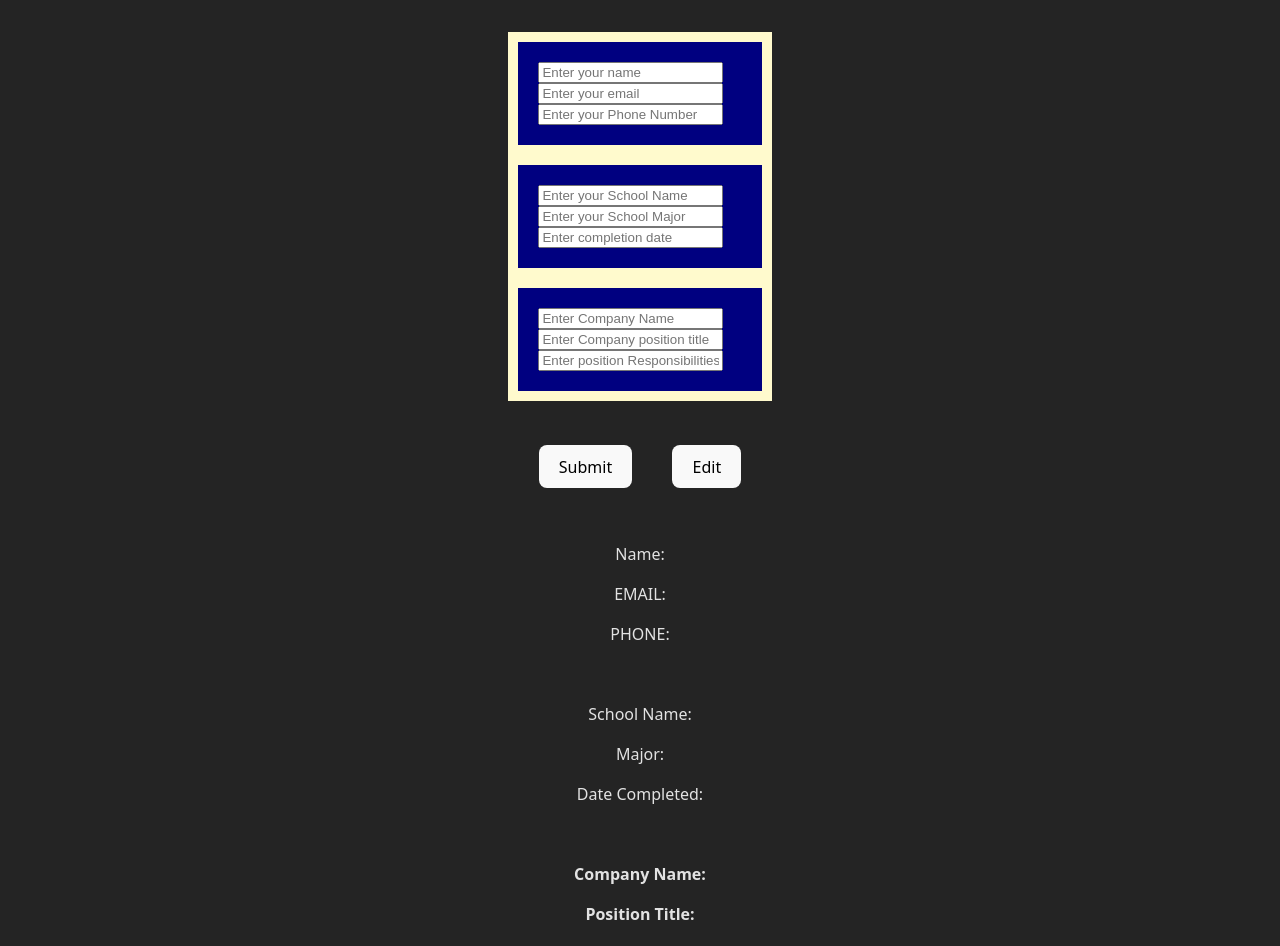
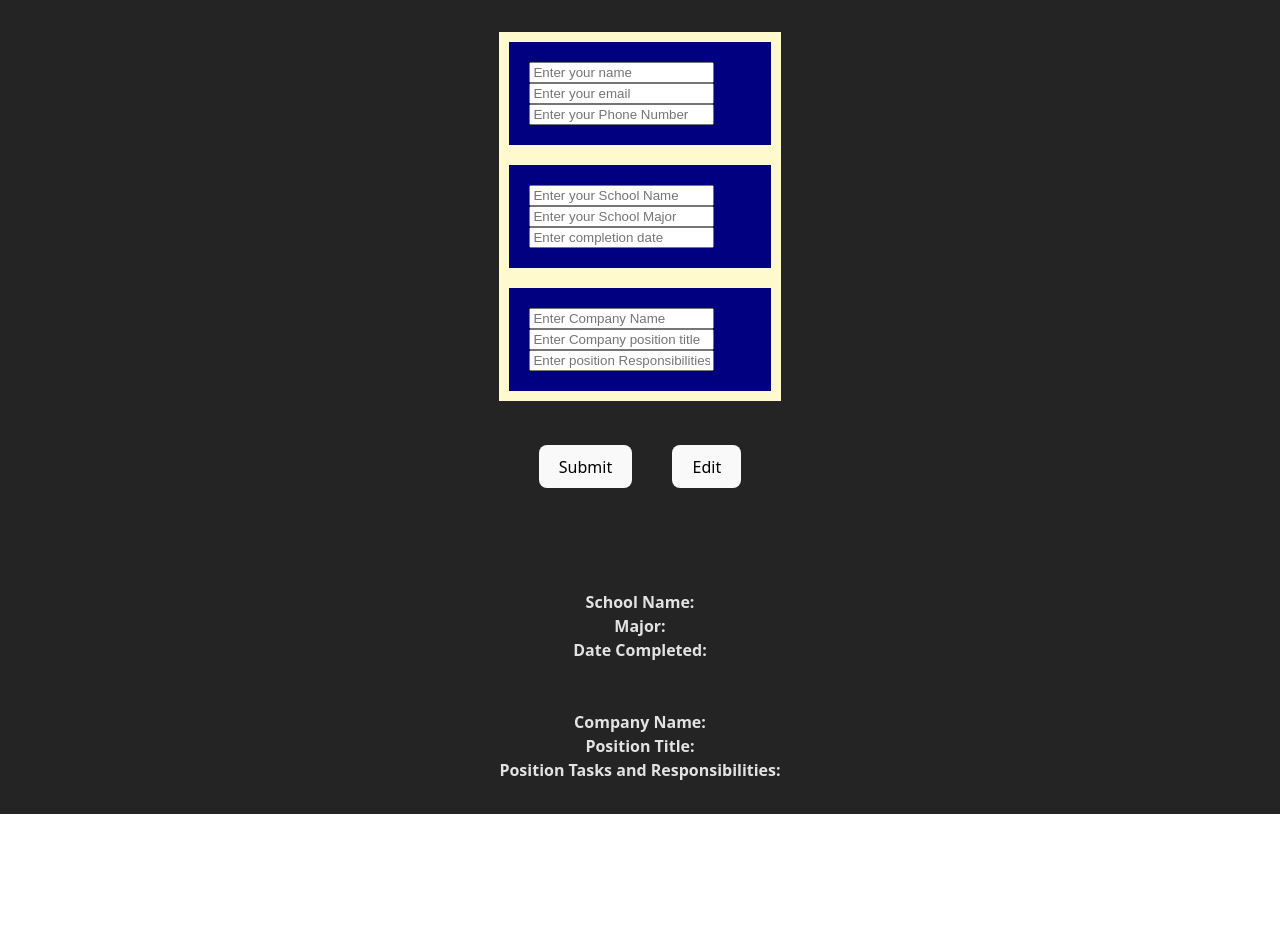
Before and after one commit to curtis-taylor/CV_REACT, a React (Vite) app in the folder cv_react_app/: page / in a window 1280 px wide. Shown: the top 946 px of the page. After the commit the page ends 814 px from the top, so only its background shows below. Built offline with nearby package versions, Linux system fonts and the light colour scheme.

Commit message:
More form output design  work

```diff
--- a/cv_react_app/src/CvApp2.jsx
+++ b/cv_react_app/src/CvApp2.jsx
@@ -27,7 +27,7 @@ function CvApp2() {
     const handleSubmit = (e) => {
     e.preventDefault();
 
-    let info = [ "CV INFO", name, email, phone, school, major, dateComplete, company, position, tasks]
+    let info = [ name, email, phone, school, major, dateComplete, company, position, tasks]
     alert(`Hello, ${info}`);
 
     setCVText(info);
@@ -107,46 +107,41 @@ function CvApp2() {
     </form>
 
       <div>
-        <div>
+
           <h1> {cvText[0]} </h1>
-        </div>
+          <span> {cvText[1]} </span>
+          <span>{cvText[2]} </span>
 
-        <div>
-            <p> Name: {cvText[1]} </p>
-        </div>
-        <div>
-            <p> EMAIL: {cvText[2]} </p>
-        </div>
-        <div>
-            <p> PHONE: {cvText[3]} </p>
-        </div>
+
+
+
       </div>
-      <br></br>
+      <br></br><br></br>
 
       <div>
          <div>
-            <p> School Name: {cvText[4]} </p>
+            <span> <b>School Name: </b> {cvText[3]} </span>
         </div>
         <div>
-            <p> Major: {cvText[5]} </p>
+            <span> <b>Major:</b> {cvText[4]} </span>
         </div>
         <div>
-            <p> Date Completed: {cvText[6]} </p>
+            <span> <b>Date Completed:</b> {cvText[5]} </span>
         </div>
 
       </div>
 
-      <br></br>
+      <br></br><br></br>
 
       <div>
          <div>
-            <p> <b>Company Name:</b> {cvText[7]} </p>
+            <span> <b>Company Name:</b> {cvText[6]} </span>
         </div>
         <div>
-            <p> <b>Position Title:</b> {cvText[8]} </p>
+            <span> <b>Position Title:</b> {cvText[7]} </span>
         </div>
         <div>
-            <p> Position Tasks and Responsibilities: {cvText[9]} </p>
+            <span> <b>Position Tasks and Responsibilities:</b> {cvText[9]} </span>
         </div>
 
       </div>
```
